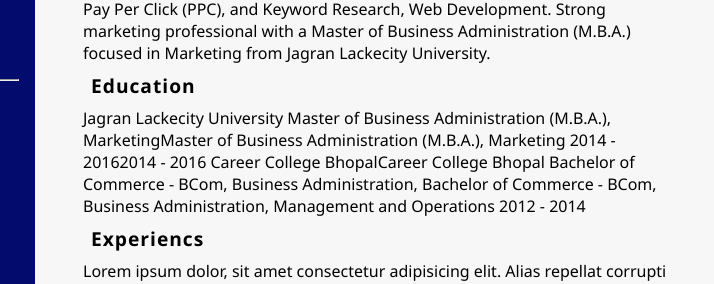
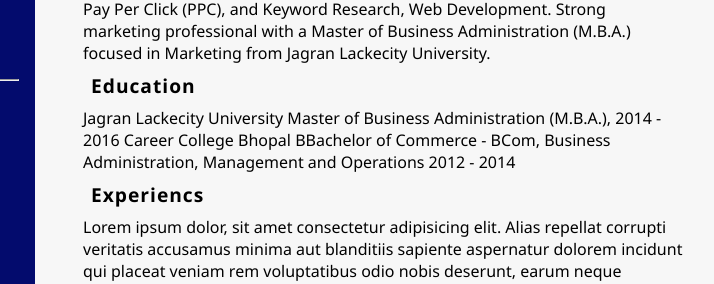
Before and after one commit to navingohite/Combinators-Id-selector-Class-selector---Post-Class---Responsive-Resume-using-CSS-Grid---kabms5d54, a plain HTML site: page index.html in a window 1280 px wide. Shown: the part 163-447 px from the top of the page, 329-1043 px from the left. Drawn offline with Linux system fonts and the light colour scheme.

Commit message:
completed

```diff
--- a/index.html
+++ b/index.html
@@ -136,11 +136,10 @@
                     <p class="para">
 
                         Jagran Lackecity University
-                        Master of Business Administration (M.B.A.), MarketingMaster of Business Administration (M.B.A.),
-                        Marketing
-                        2014 - 20162014 - 2016
-                        Career College BhopalCareer College Bhopal
-                        Bachelor of Commerce - BCom, Business Administration, Bachelor of Commerce - BCom, Business
+                        Master of Business Administration (M.B.A.),
+                        2014 - 2016
+                        Career College Bhopal
+                        BBachelor of Commerce - BCom, Business
                         Administration, Management and Operations
                         2012 - 2014
                     </p>
--- a/style.css
+++ b/style.css
@@ -46,7 +46,7 @@ body{
     font-size: 1rem;
     text-align: center;
     text-transform: uppercase;
-    padding-bottom: 00.5rem;
+    padding-bottom: 0.5rem;
     color: lightblue;
 }
 .description{
```
